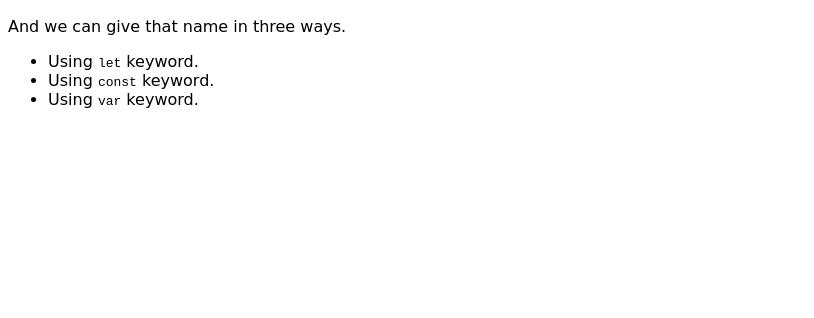
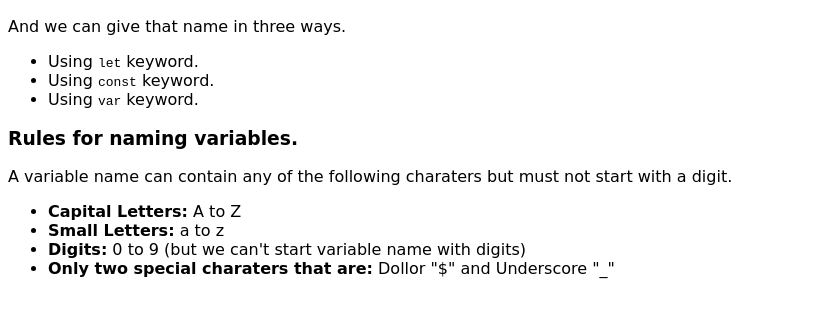
Before and after one commit to sh1v-max/Learning_JavaScript-2.1, a plain HTML site: page 02_Variables-In-JS/index.html in a window 1280 px wide. Shown: the part 112-430 px from the top of the page, without its empty margins (0-814 px from the left). Drawn offline with Linux system fonts and the light colour scheme.

Commit message:
code execution in js

```diff
--- a/02_Variables-In-JS/index.html
+++ b/02_Variables-In-JS/index.html
@@ -16,5 +16,16 @@
       <li>Using <code>const</code> keyword.</li>
       <li>Using <code>var</code> keyword.</li>
     </ul>
+    <h3>Rules for naming variables.</h3>
+    <p>
+      A variable name can contain any  of  the following charaters but must not start with
+      a digit.
+    </p>
+    <ul>
+      <li><b>Capital Letters:</b> A to Z</li>
+      <li><b>Small Letters:</b> a to z</li>
+      <li><b>Digits:</b> 0 to 9 (but we can't start variable name with digits)</li>
+      <li><b>Only two special charaters that are:</b> Dollor "$" and Underscore "_"</li>
+    </ul>
   </body>
 </html>
```
